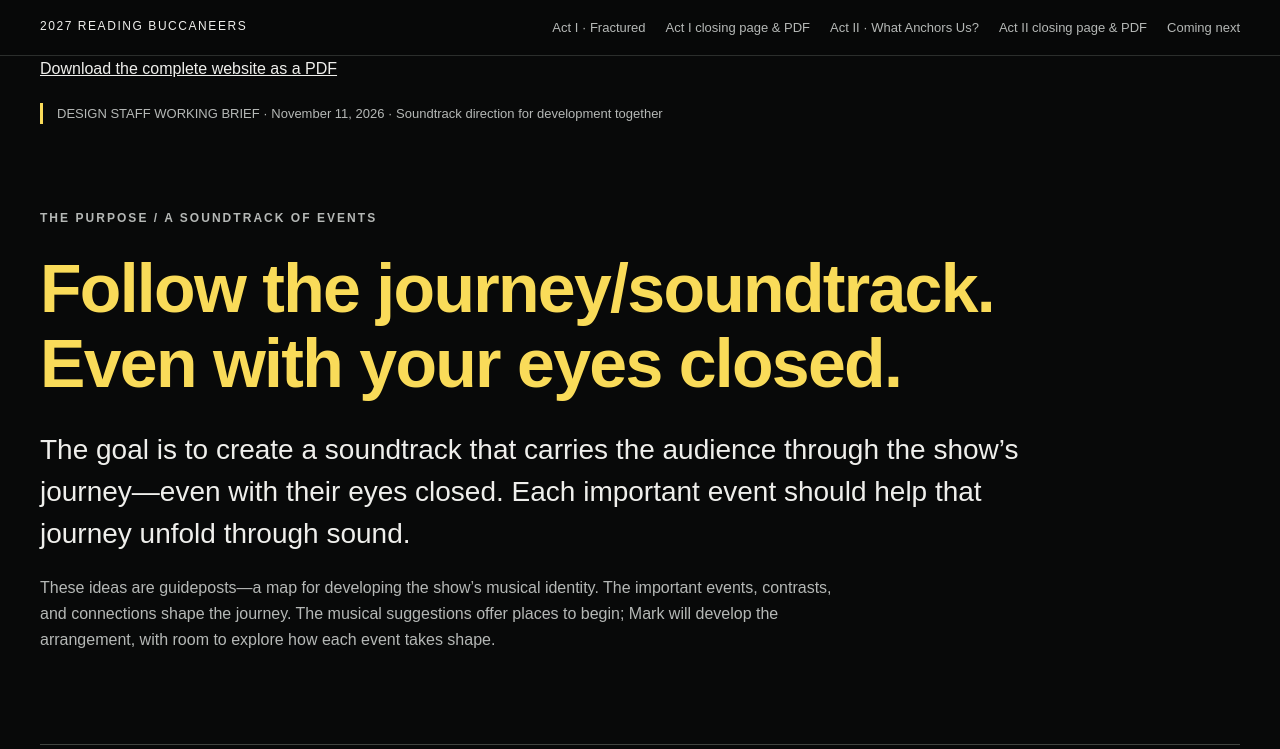
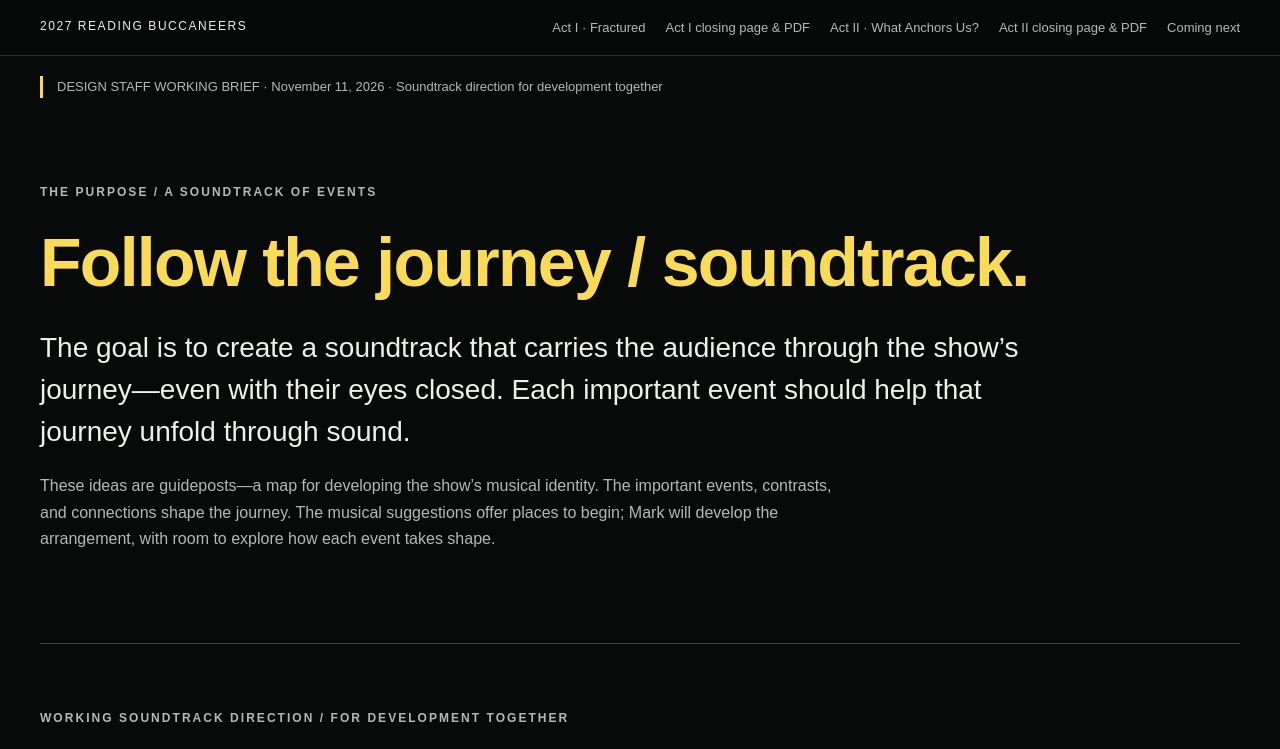
Before and after one commit to lees0323/showflow, a plain HTML site: page index.html in a window 1280 px wide. Shown: the top 749 px of the page. Drawn offline with Linux system fonts and the light colour scheme.

Commit message:
Update index.html
Got rid of webpage PDF and "Even with your eyes closed."

```diff
--- a/index.html
+++ b/index.html
@@ -24,9 +24,6 @@
     </header>
 
     <main>
-      <p class="website-download">
-        <a href="Reading-Buccaneers-2027-Website.pdf" download>Download the complete website as a PDF</a>
-      </p>
 
       <p class="minor" style="margin-top:20px;border-left:3px solid var(--gold);padding-left:14px">
         DESIGN STAFF WORKING BRIEF · November 11, 2026 · Soundtrack direction for development together
@@ -34,7 +31,7 @@
 
       <section class="soundtrack-purpose" id="soundtrack">
         <div class="eyebrow">The purpose / A soundtrack of events</div>
-        <h2>Follow the journey/soundtrack.<br>Even with your eyes closed.</h2>
+        <h2>Follow the journey / soundtrack.<br></h2>
         <p class="purpose-lead">
           The goal is to create a soundtrack that carries the audience through the show’s journey—even with their eyes closed. Each important event should help that journey unfold through sound.
         </p>
```
